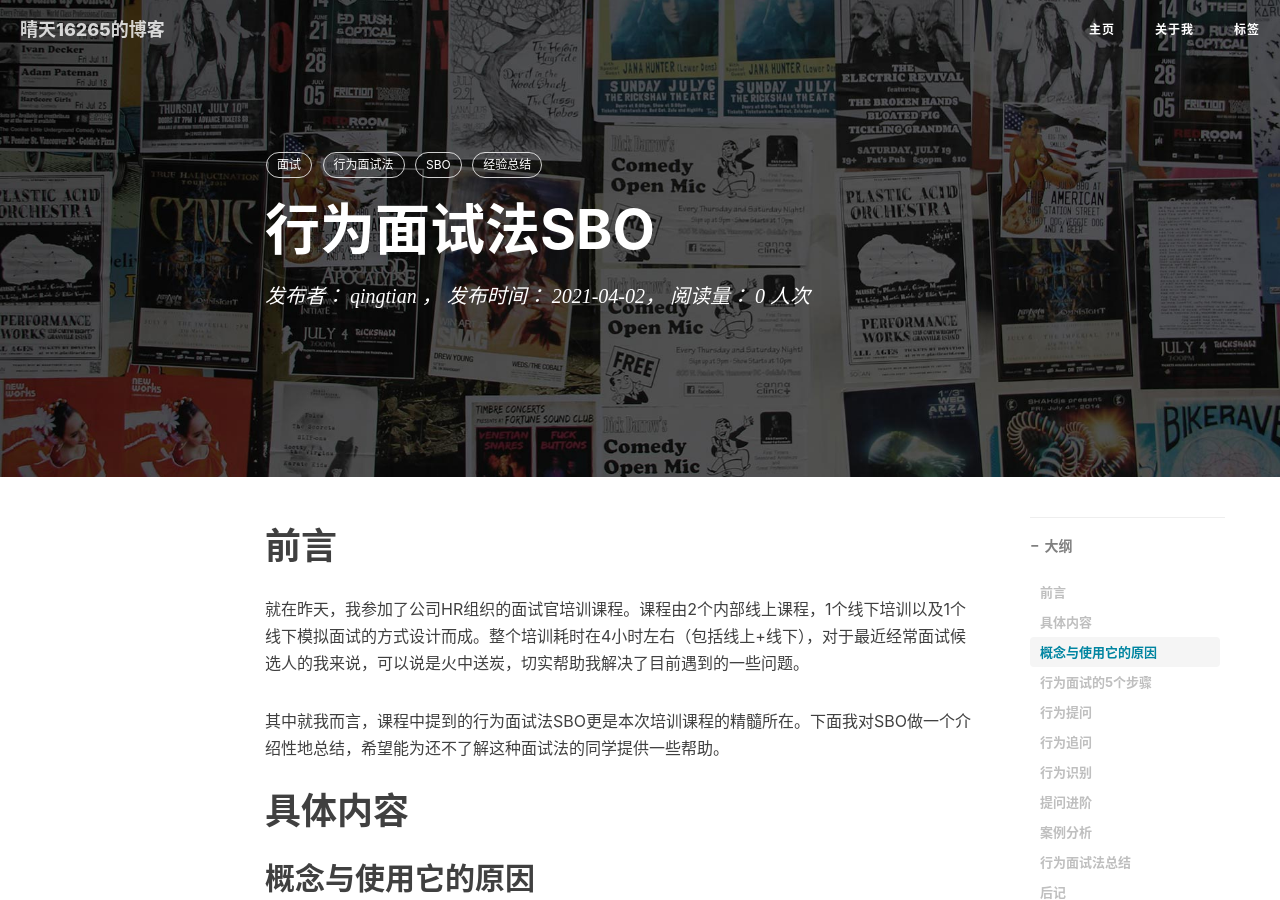
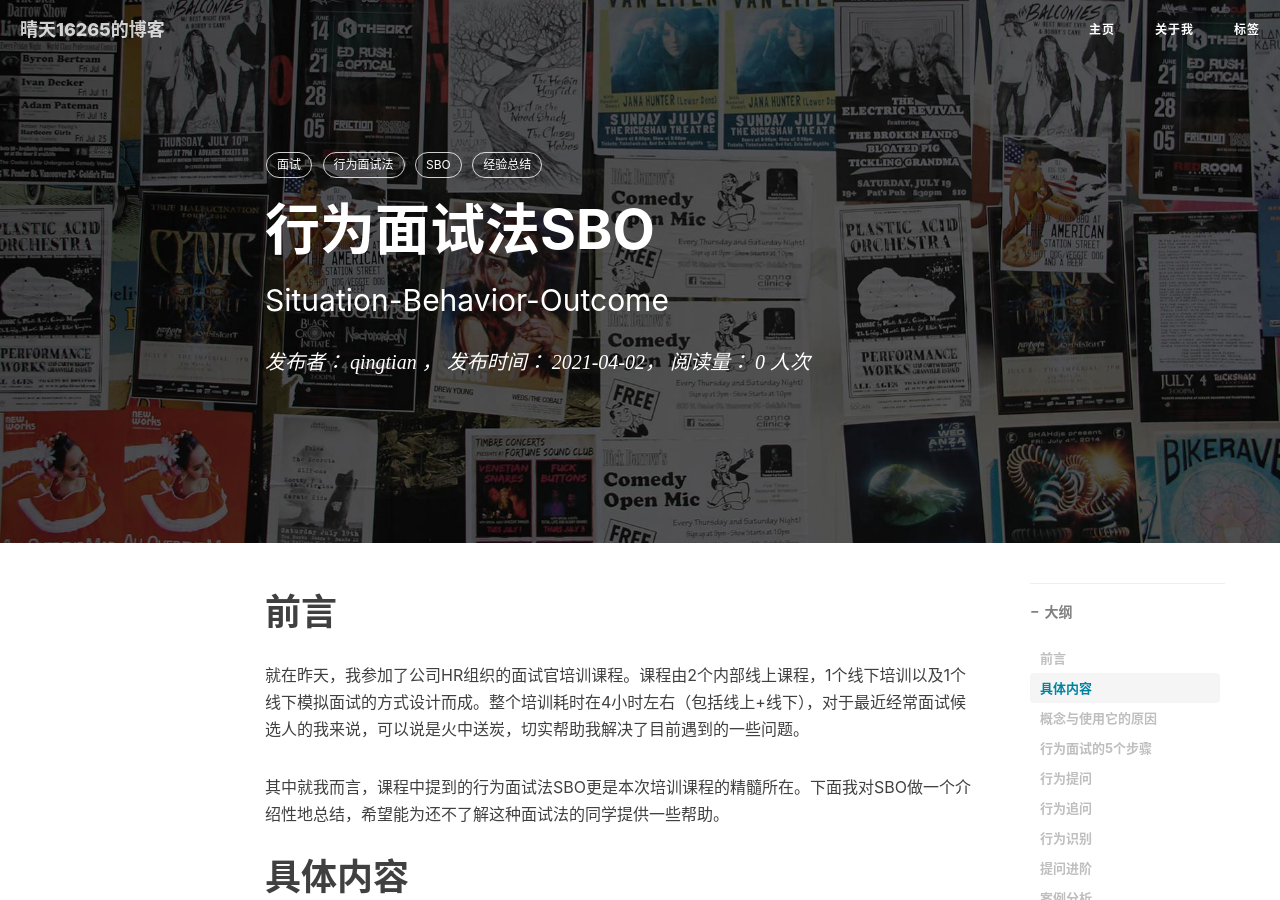
Before and after one commit to qingtian/qingtian.github.com, a Jekyll site: the page built from _posts/2021-04-02-sbo.md, in a window 1280 px wide and 900 px high. Built offline with Jekyll 4.4.1, drawn with Linux system fonts in a browser that asks for light colours; nearby versions of some CDN libraries; comment, search, counter and statistics services are not loaded.

Commit message:
Update 2021-04-02-sbo.md

```diff
--- a/_posts/2021-04-02-sbo.md
+++ b/_posts/2021-04-02-sbo.md
@@ -1,7 +1,7 @@
 ---
 layout:     post
 title:      "行为面试法SBO"
-subtitle:   ""
+subtitle:   "Situation-Behavior-Outcome"
 date:       2021-04-02
 author:     "qingtian"
 catalog:    true
```
